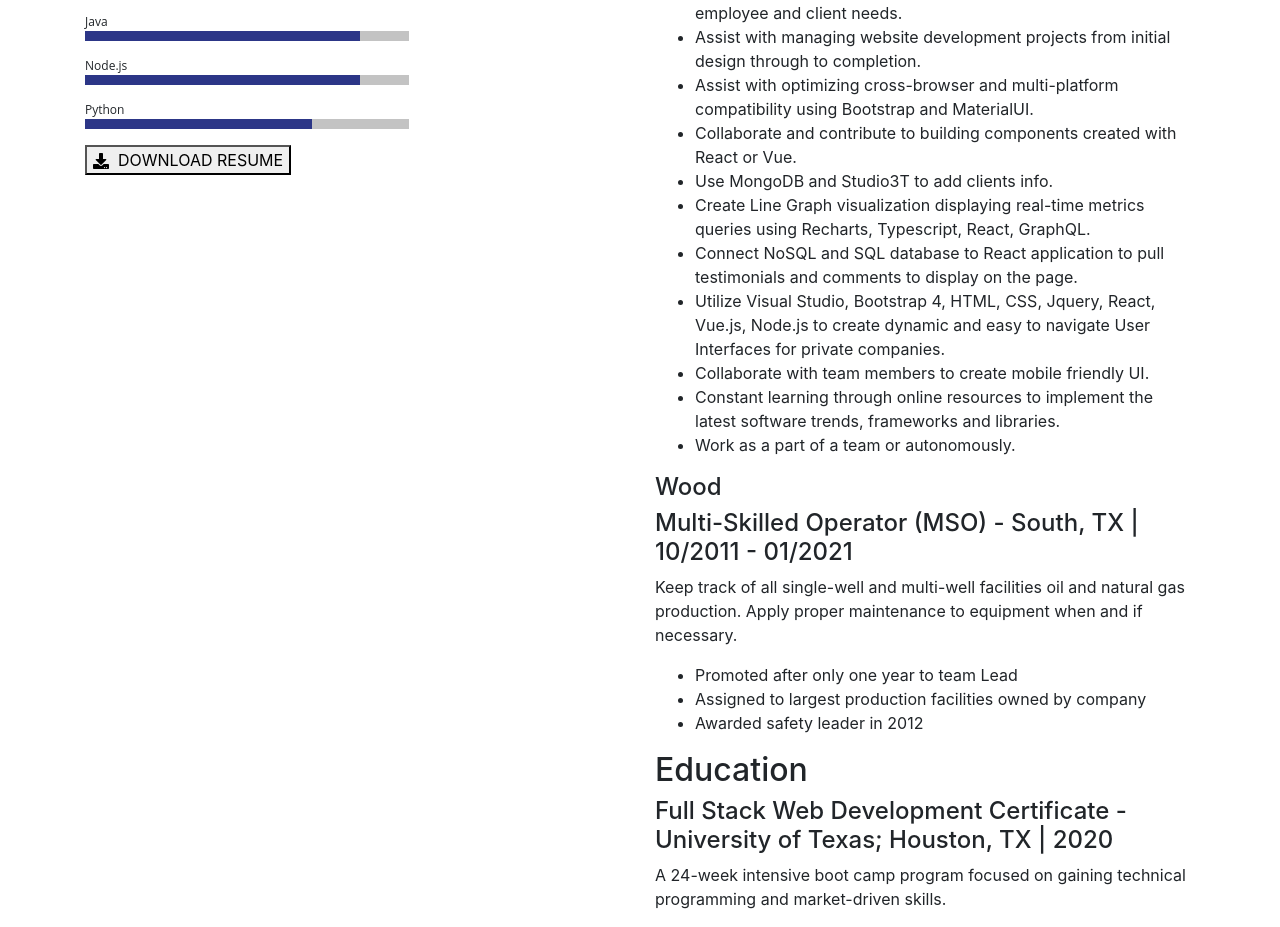
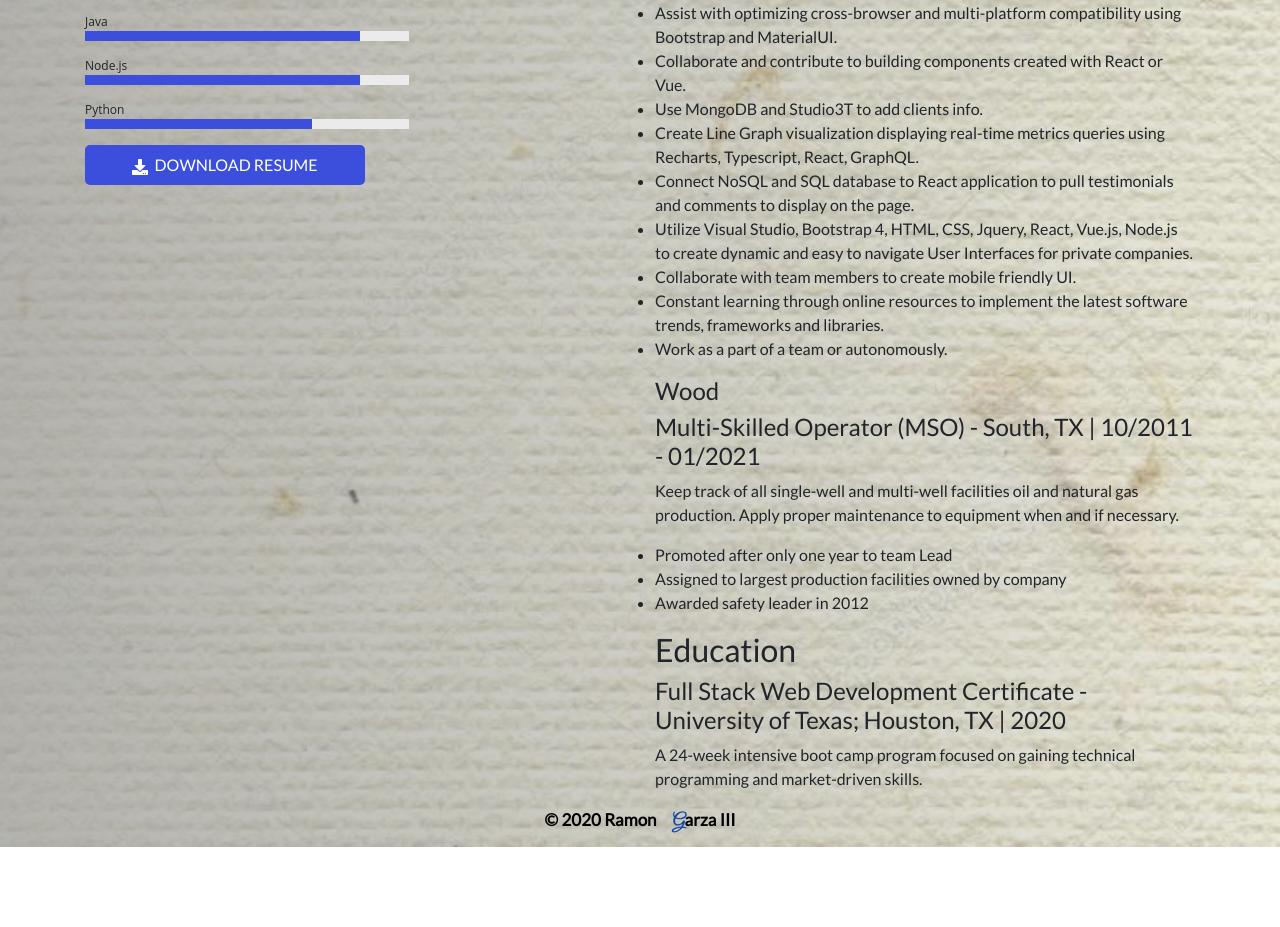
Before and after one commit to Ramong06/portfolio-website, a React (Create React App) app: page /resume in a window 1280 px wide. Shown: the part 937-1864 px from the top of the page. After the commit the page ends 1784 px from the top, so only its background shows below. Built offline with nearby package versions, Linux system fonts and the light colour scheme; the HTML template or start-up script is replaced by a standard one.

Commit message:
changed resume page background, changed skill bar styling

```diff
--- a/src/App.css
+++ b/src/App.css
@@ -14,3 +14,30 @@
   justify-content: center;
   font-size: 3rem;
 }
+
+.resume-page {
+  background: linear-gradient(to right, rgba(148, 148, 148, 0.7), rgba(41, 41, 41, 0.1)),  url(./images/rice-paper2.jpeg);
+  -webkit-background-size: cover;
+  -moz-background-size: cover;
+  -o-background-size: cover;
+  background-size: cover;
+}
+
+.resume-btn {
+  border-radius: 5px;
+  background: #3b4edc;
+  color: white;
+  transition: 0.25s ease;
+  border: none;
+  font-size: 16px;
+  padding: 8px 10px;
+  width: 280px;
+  margin: 0;
+}
+
+.resume-btn:hover {
+  color: #3b4edc;
+  background-color: transparent;
+  box-shadow: 0 6px 18px 0 rgba(0, 0, 0, 0.1);
+  border: 0.5px solid transparent;
+}
--- a/src/components/Footer/index.js
+++ b/src/components/Footer/index.js
@@ -3,7 +3,7 @@ import "./style.css";
 
 const Footer = () => (
   <div className="footer">
-    <p> &copy; 2020 Ramon <span className="letter-g">G</span>arza III</p>
+    <p> &copy; 2020 Ramon<span className="letter-g">G</span>arza III</p>
   </div>
 );
 
--- a/src/components/Footer/style.css
+++ b/src/components/Footer/style.css
@@ -1,16 +1,23 @@
 .footer {
-  background: rgba(0, 12, 0, 0.858);
+  background: transparent;
   font-family: "Roboto", sans-serif;
   font-weight: bold;
   font-size: 17px;
-  color: whitesmoke;
+  color: #000;
   text-align: center;
   position: relative;
   width: 100%;
   left: 0px;
-  bottom: 0px;
+  bottom: 0;
   margin-top: 0rem;
-  margin-bottom: orem;
+  margin-bottom: 0rem;
   padding: 0rem;
   height: 40px;
+  color: #000;
+  font-family: "Lato", sans-serif !important;
 }
+
+.letter-g {
+  color: #1245a8;
+  font-family: "Great Vibes", sans-serif;
+}
--- a/src/components/Hero/index.js
+++ b/src/components/Hero/index.js
@@ -55,7 +55,6 @@ const Hero = () => {
                     </div>
                 </Row>
             </Container>
-
         </div>
     )
 }
--- a/src/components/Navbar/styles.css
+++ b/src/components/Navbar/styles.css
@@ -10,7 +10,6 @@
     margin-left: 1rem;
     font-size: 2rem;
     background: none;
-    opacity: 50%;
 }
 
 .nav-menu {
--- a/src/components/SkillsBar/style.css
+++ b/src/components/SkillsBar/style.css
@@ -13,8 +13,8 @@ progress {
   padding: 0;
 }
 progress::-webkit-progress-bar {
-  background-color: #c3c3c3;
+  background-color: #ebebeb;
 }
 progress::-webkit-progress-value {
-  background-color: #2c3687;
+  background-color: #3b4edc;
 }
--- a/src/globalStyles.js
+++ /dev/null
@@ -1,9 +0,0 @@
-import { createGlobalStyle } from 'styled-components';
-
-export const GlobalStyle = createGlobalStyle`
-*{
-    box-sizing: border-box;
-    margin: 0;
-    padding: 0;
-    font-family: 'Kanit', sans-serif;
-}`
--- a/src/pages/Resume.js
+++ b/src/pages/Resume.js
@@ -1,13 +1,15 @@
 import React from 'react';
+import "../App.css";
 import SkillsBar from '../components/SkillsBar';
 import { Container, Row, Col } from "react-bootstrap";
 import Navbar from "../components/Navbar";
+import Footer from "../components/Footer";
 import resumepdf from "../assets/ramon-garza-resume.pdf";
 import * as FaIcons from "react-icons/fa";
 
 const Resume = () => {
     return (
-        <div>
+        <div className="resume-page">
             <Navbar />
             <Container>
                 <h1 className="resumeTitle">Ramon Garza III</h1>
@@ -110,6 +112,7 @@ const Resume = () => {
                 </Col>
                 </Row>
             </Container>
+            <Footer />
         </div>
     )
 }
```
Also changed, not shown: src/images/rice-paper.jpeg (added), src/images/rice-paper2.jpeg (added).
